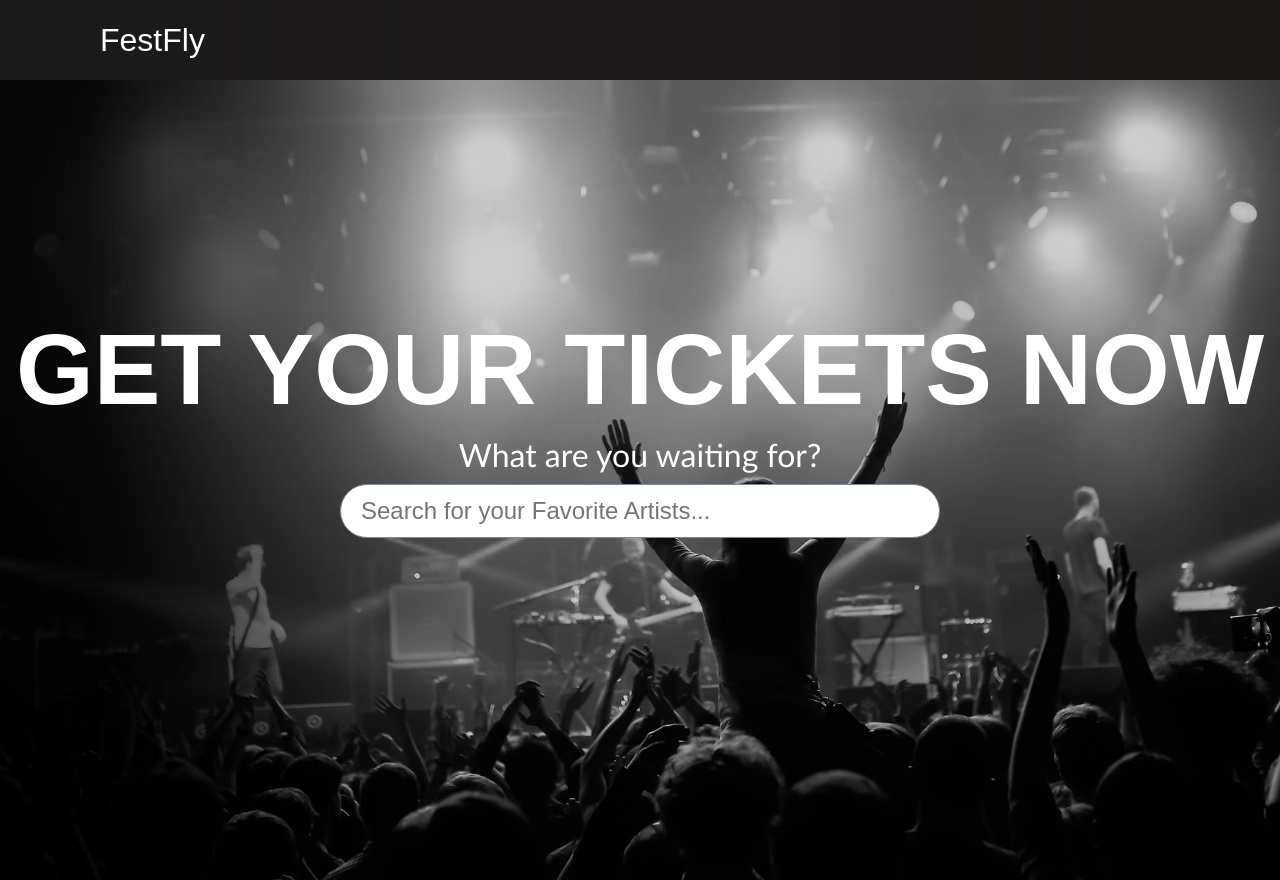
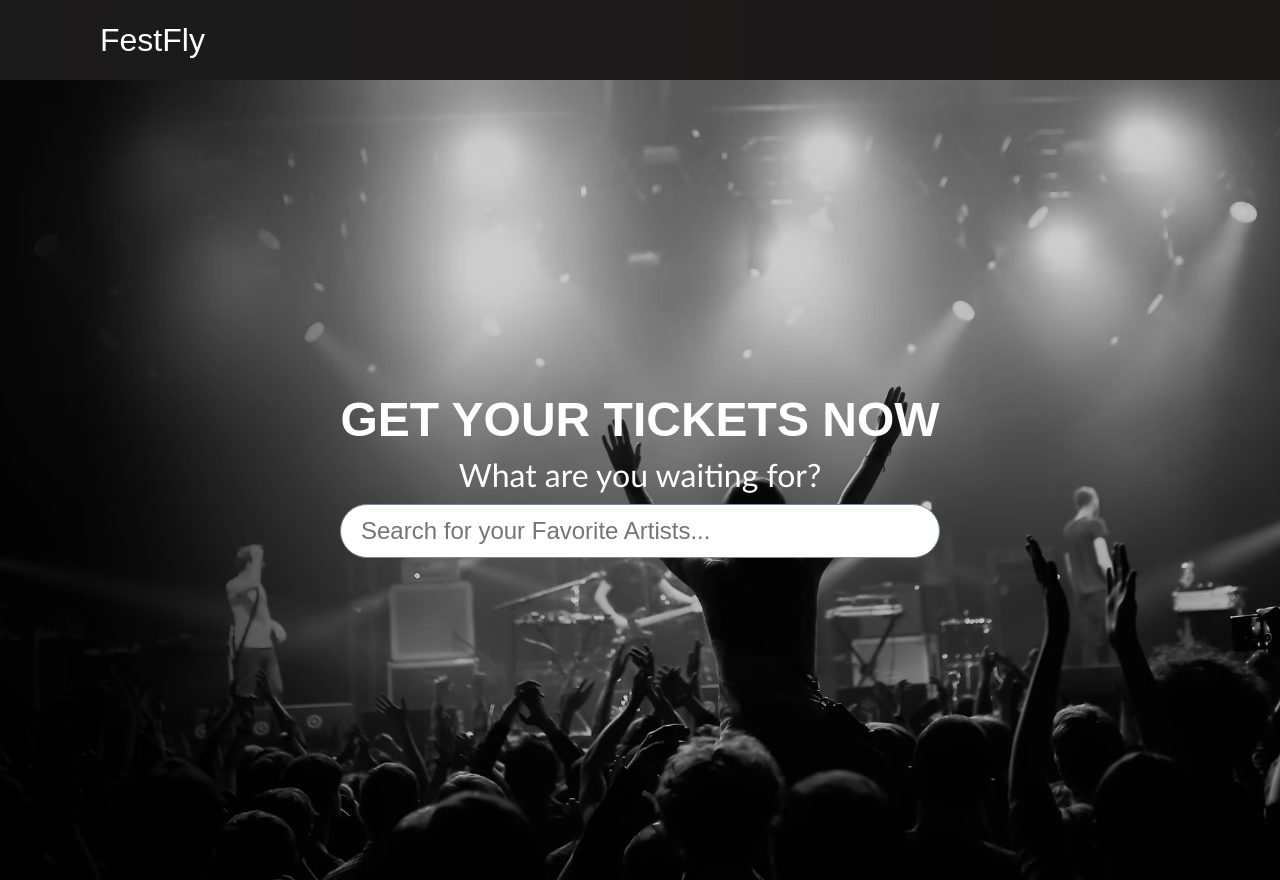
Before and after one commit to dmatuzkax/FestFly, a React (Create React App) app in the folder client/: page /home in a window 1280 px wide. Built offline with nearby package versions, Linux system fonts and the light colour scheme; the HTML template or start-up script is replaced by a standard one.

Commit message:
Improved features stemming from authentication

```diff
--- a/client/src/components/FlightCards.css
+++ b/client/src/components/FlightCards.css
@@ -108,7 +108,7 @@ h1 {
 .fcards__item__time-arrival {
     position: absolute;
     top: 84px;
-    left: 212px;
+    left: 214px;
     font-size: 20px;
 }
 
--- a/client/src/components/HeroSection.css
+++ b/client/src/components/HeroSection.css
@@ -20,9 +20,15 @@ video {
 
 .hero-container > h1 {
   color: #fff;
-  font-size: 100px;
-  margin-top: -100px;
+  font-size: 64px;
+  margin-top: -200px;
+  margin-bottom: 0px;
 }
+
+.hero-container > h2 {
+    color: #fff;
+    font-size: 48px;
+  }
 
 .hero-container > p {
   margin-top: 8px;
--- a/client/src/components/HeroSection.js
+++ b/client/src/components/HeroSection.js
@@ -1,7 +1,6 @@
 import React from 'react';
 import { useLocation } from 'react-router-dom';
 import '../App.css';
-import { Button } from './Button';
 import './Button.css';
 import './HeroSection.css';
 import SearchBar from './SearchBar';
@@ -16,13 +15,20 @@ async function auth() {
   navigate(data.url);
 }
 
-function HeroSection() {
+function HeroSection(props) {
+  let user;
   const location = useLocation();
+
+  if (user && user !== 'none') {
+    user = props.user.toUpperCase();
+  }
+
 
   return (
     <div className='hero-container'>
 
-      <h1>GET YOUR TICKETS NOW</h1>
+      {user && user !== 'NONE' && <h1> HI {user}, </h1> }
+      <h2> GET YOUR TICKETS NOW</h2>
       <p>What are you waiting for?</p>
       {location.pathname === '/'  && <div className='hero-btns'>
         <button type='button' onClick={() => auth()} className='gsi-material-button'>
--- a/client/src/pages/Home.js
+++ b/client/src/pages/Home.js
@@ -1,11 +1,15 @@
 import React from 'react'
 import '../App.css'
 import HeroSection from '../components/HeroSection'
+import { useLocation } from 'react-router-dom';
 
 function Home() {
+  const location = useLocation();
+  const queryParams = new URLSearchParams(location.search);
+  const user = queryParams.get('user');
   return (
     <div>
-      <HeroSection />
+      <HeroSection user = {user}/>
     </div>
   );
 }
--- a/client/src/pages/SignIn.js
+++ b/client/src/pages/SignIn.js
@@ -5,7 +5,7 @@ import HeroSection from '../components/HeroSection'
 function SignIn() {
   return (
     <div>
-      <HeroSection />
+      <HeroSection user={'none'}/>
     </div>
   );
 }
```
Also changed, not shown: 1 other file (tests, documents, lock files or other folders).
